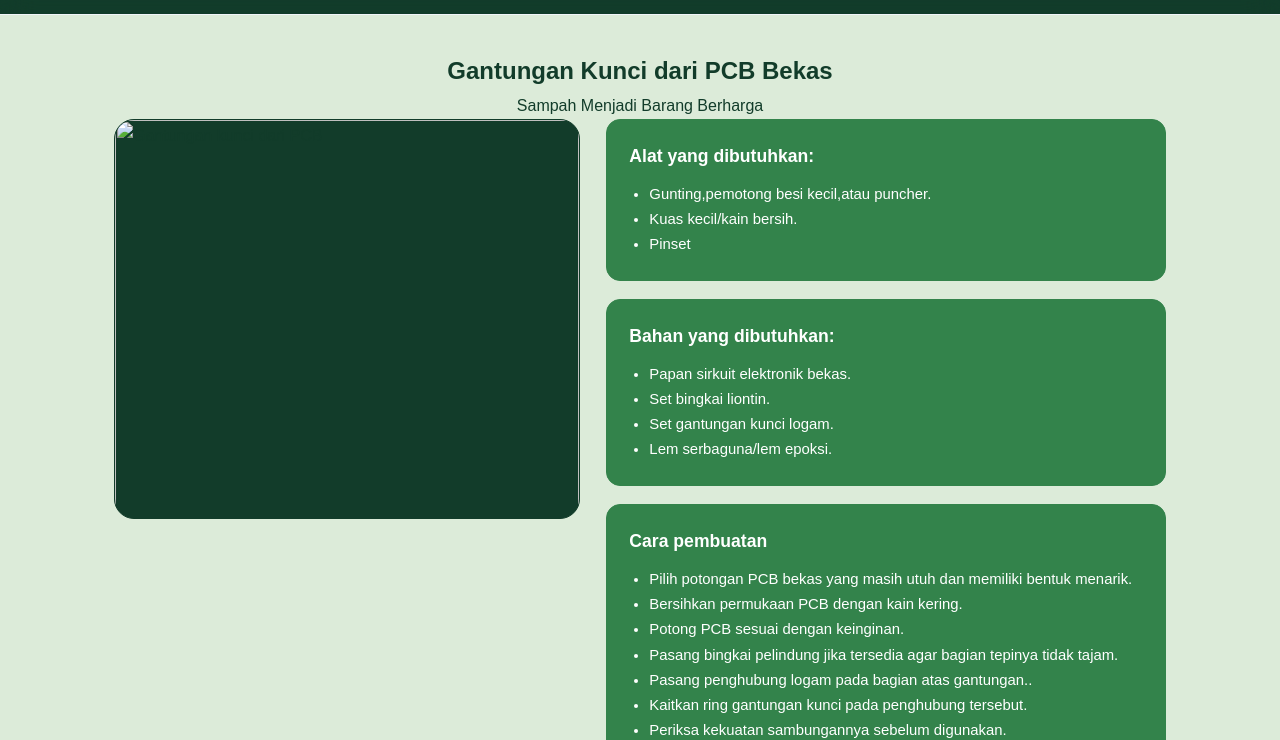
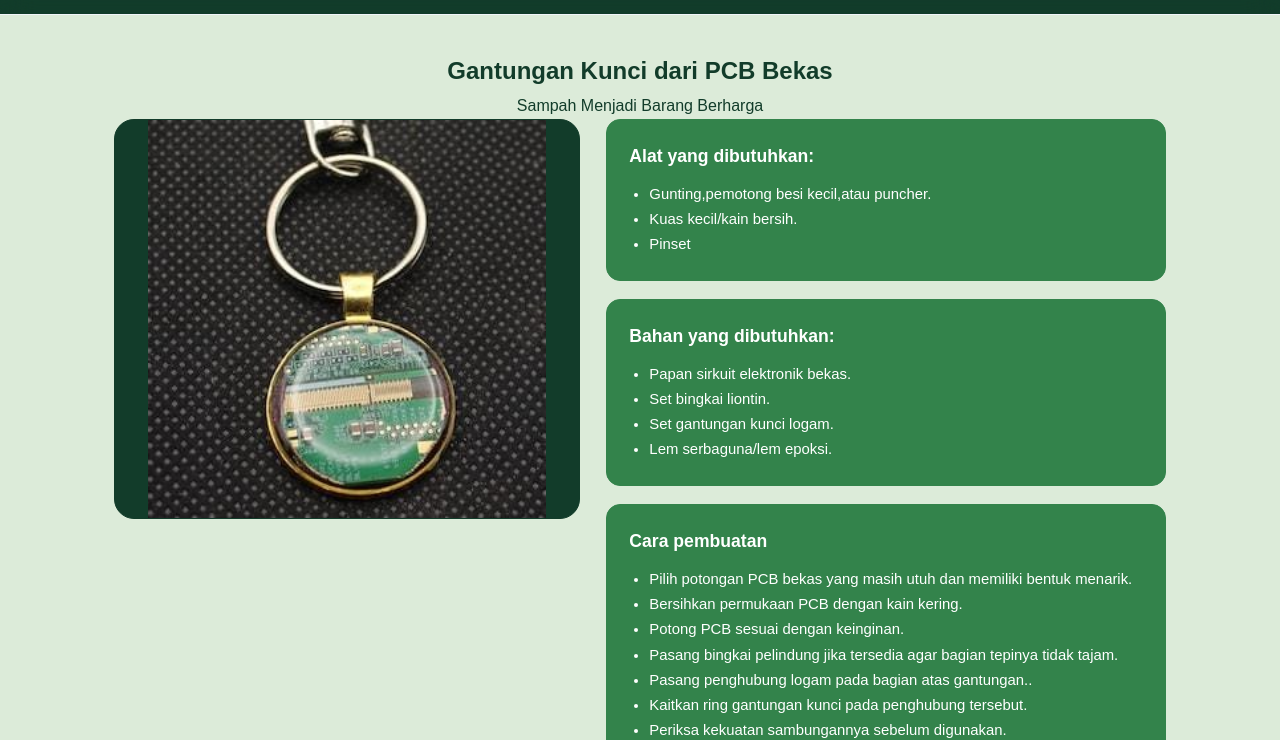
Before and after one commit to AsSyifaAzzahraPutri/proyek_kolaborasi_12, a plain HTML site: page gantungankunci.html in a window 1280 px wide. Shown: the part 63-803 px from the top of the page. Drawn offline with Linux system fonts and the light colour scheme.

Commit message:
Update gantungankunci.html

```diff
--- a/gantungankunci.html
+++ b/gantungankunci.html
@@ -30,7 +30,7 @@
         <div>
           <img
             class="detail-image"
-            src="gambar/gantungan kunci.jpeg"
+            src="gantungan kunci.jpeg"
             alt="Gantungan kunci dari PCB"
           />
         </div>
```
